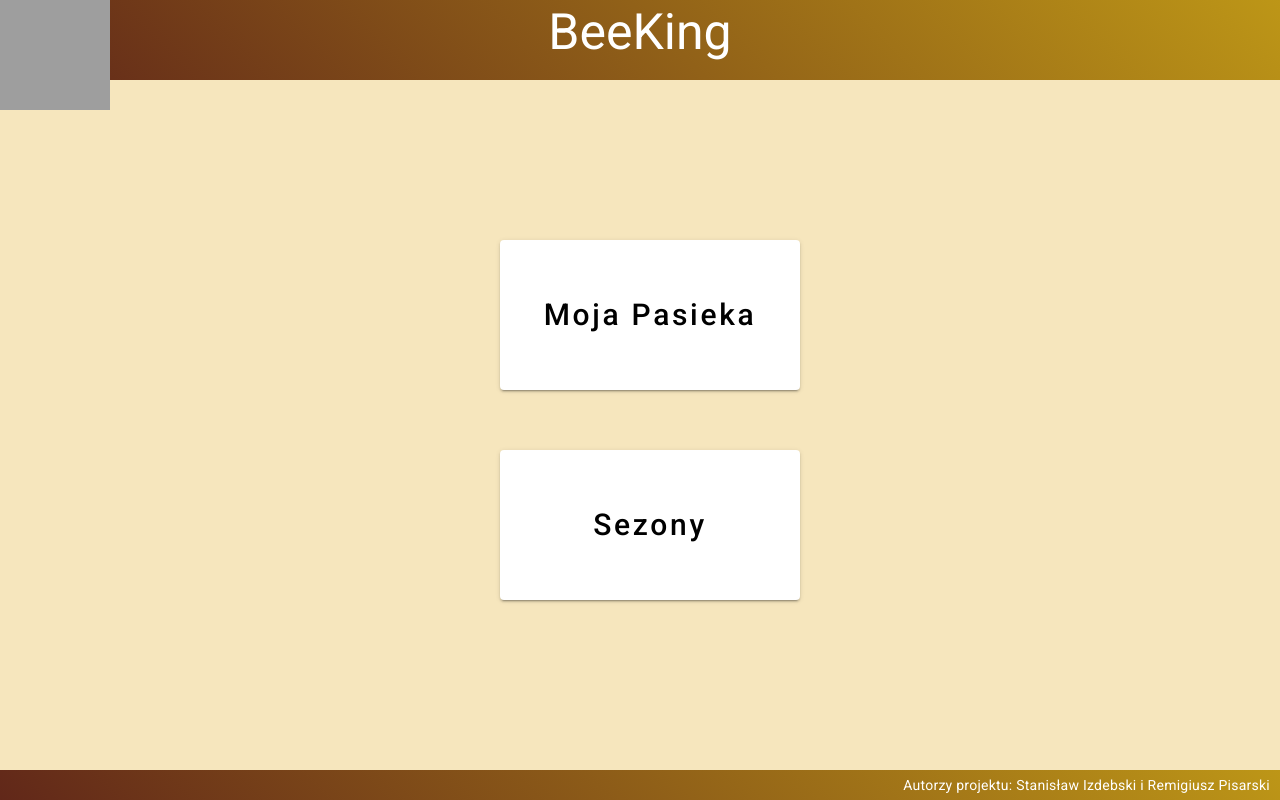
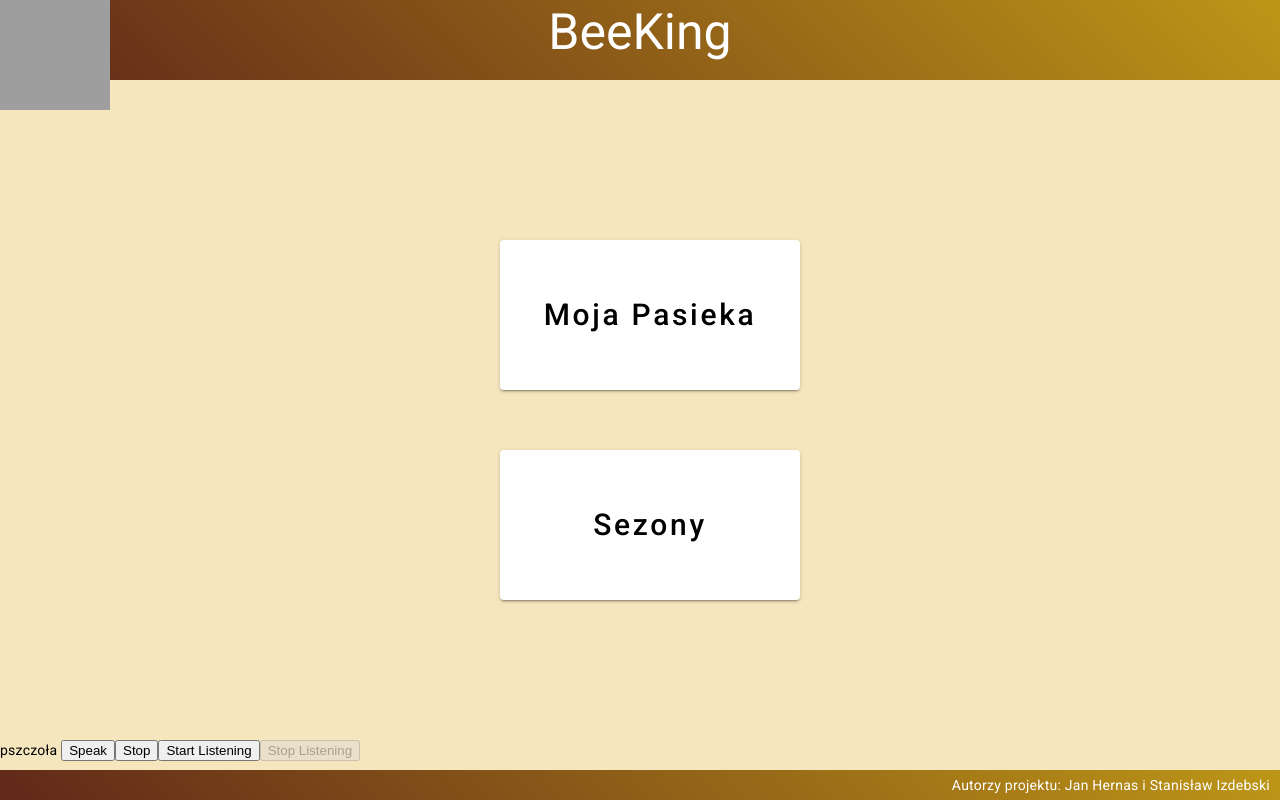
Before and after one commit to Remmo1/apiary, an Angular app in the folder apiaryFrontend/: page / in a window 1280 px wide. Built offline with nearby package versions, Linux system fonts and the light colour scheme; grey boxes are pictures that could not be loaded.

Commit message:
add speech recognition

```diff
--- a/apiaryFrontend/src/app/app.component.html
+++ b/apiaryFrontend/src/app/app.component.html
@@ -6,8 +6,12 @@
 <div class="content">
   <router-outlet></router-outlet>
 </div>
-
+ {{ text}}
+<button (click)="speak()">Speak</button>
+<button (click)="stop()">Stop</button>
+<button (click)="startListening()" [disabled]="isListening">Start Listening</button>
+<button (click)="stopListening()" [disabled]="!isListening">Stop Listening</button>
 
 <div class="footer">
-  <p class="authors">Autorzy projektu: Stanisław Izdebski i Remigiusz Pisarski</p>
+  <p class="authors">Autorzy projektu: Jan Hernas i Stanisław Izdebski</p>
 </div>
--- a/apiaryFrontend/src/app/app.component.ts
+++ b/apiaryFrontend/src/app/app.component.ts
@@ -2,6 +2,8 @@ import { Component } from '@angular/core';
 import { CommonModule } from '@angular/common';
 import { RouterOutlet } from '@angular/router';
 import { NavigationBarComponent } from './navigation-bar/navigation-bar.component';
+import { SpeechService } from './services/speech.service';
+import { SpeechRecognitionService } from './services/speech-recognition.service';
 
 
 @Component({
@@ -13,4 +15,31 @@ import { NavigationBarComponent } from './navigation-bar/navigation-bar.componen
 })
 export class AppComponent {
   title = 'BeeKing';
+  text: string = 'pszczoła';
+  isListening: boolean = false;
+
+
+  constructor(private speechService: SpeechService, private speechRecognitionService: SpeechRecognitionService) {
+    this.speechRecognitionService.onResult((text: string) => {
+    this.text = text;
+    this.isListening = false;
+  });}
+
+  startListening(): void {
+    this.speechRecognitionService.startRecognition();
+    this.isListening = true;
+  }
+
+  stopListening(): void {
+    this.speechRecognitionService.stopRecognition();
+    this.isListening = false;
+  }
+
+  speak(): void {
+    this.speechService.speak(this.text);
+  }
+
+  stop(): void {
+    this.speechService.stop();
+  }
 }
--- /dev/null
+++ b/apiaryFrontend/src/app/services/speech-recognition.service.ts
@@ -0,0 +1,38 @@
+import { Injectable } from '@angular/core';
+
+@Injectable({
+  providedIn: 'root'
+})
+export class SpeechRecognitionService {
+
+  recognition: any;
+  isListening: boolean = false;
+
+  constructor() {
+    const SpeechRecognition = (window as any).webkitSpeechRecognition;
+    this.recognition = new SpeechRecognition();
+    this.recognition.lang = 'pl-PL';
+    this.recognition.interimResults = false;
+  }
+
+  startRecognition(): void {
+    this.recognition.start();
+    this.isListening = true;
+  }
+
+  stopRecognition(): void {
+    this.recognition.stop();
+    this.isListening = false;
+  }
+
+  onResult(callback: (text: string) => void): void {
+    this.recognition.onresult = (event: any) => {
+      const transcript = event.results[0][0].transcript;
+      callback(transcript);
+    };
+  }
+
+  onError(callback: (event: any) => void): void {
+    this.recognition.onerror = callback;
+  }
+}
--- /dev/null
+++ b/apiaryFrontend/src/app/services/speech.service.ts
@@ -0,0 +1,18 @@
+import { Injectable } from '@angular/core';
+
+@Injectable({
+  providedIn: 'root'
+})
+export class SpeechService {
+
+  constructor() { }
+
+  speak(text: string): void {
+    const utterance = new SpeechSynthesisUtterance(text);
+    speechSynthesis.speak(utterance);
+  }
+
+  stop(): void {
+    speechSynthesis.cancel();
+  }
+}
```
Also changed, not shown: 2 other files (tests, documents, lock files or other folders).
